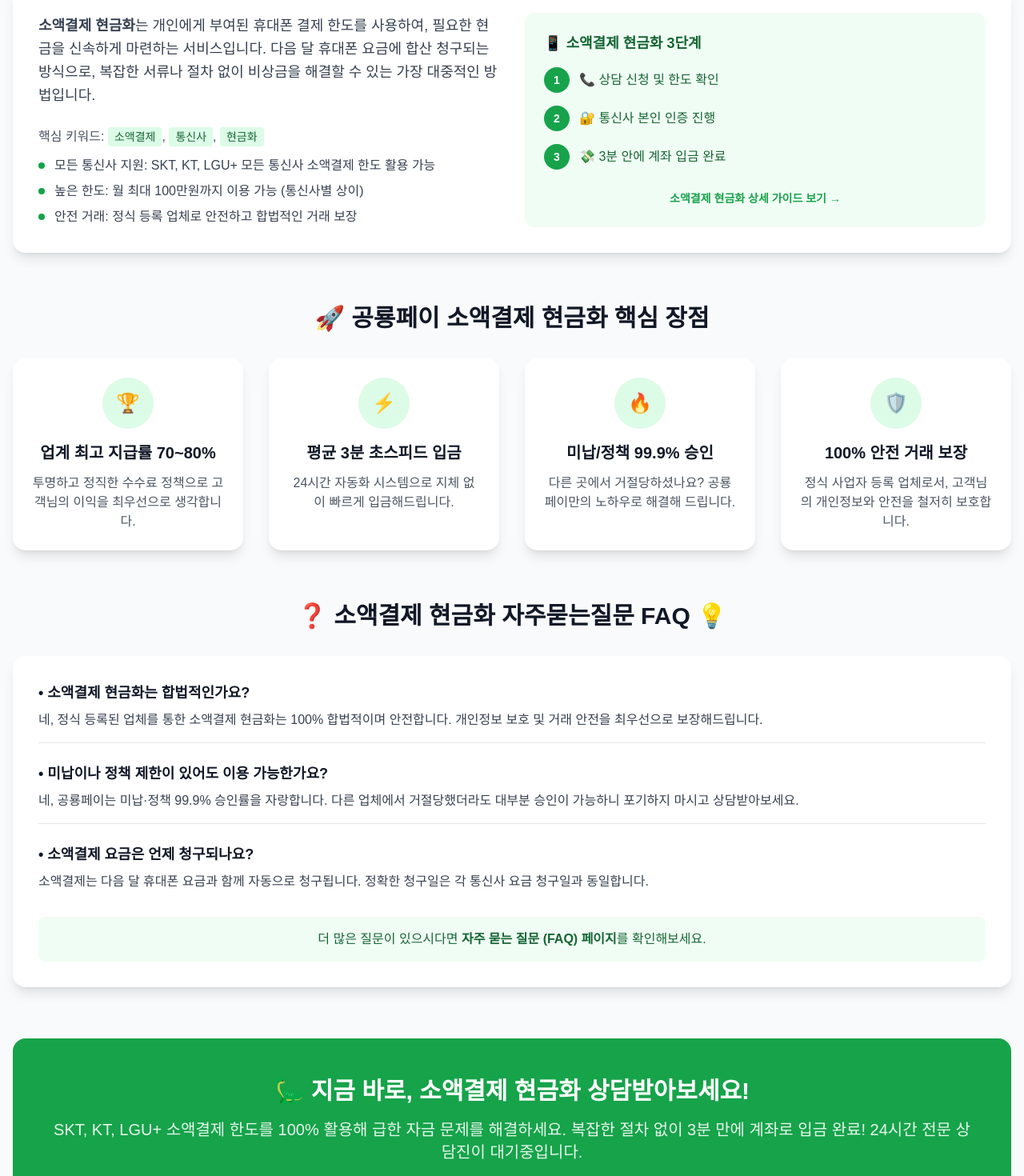
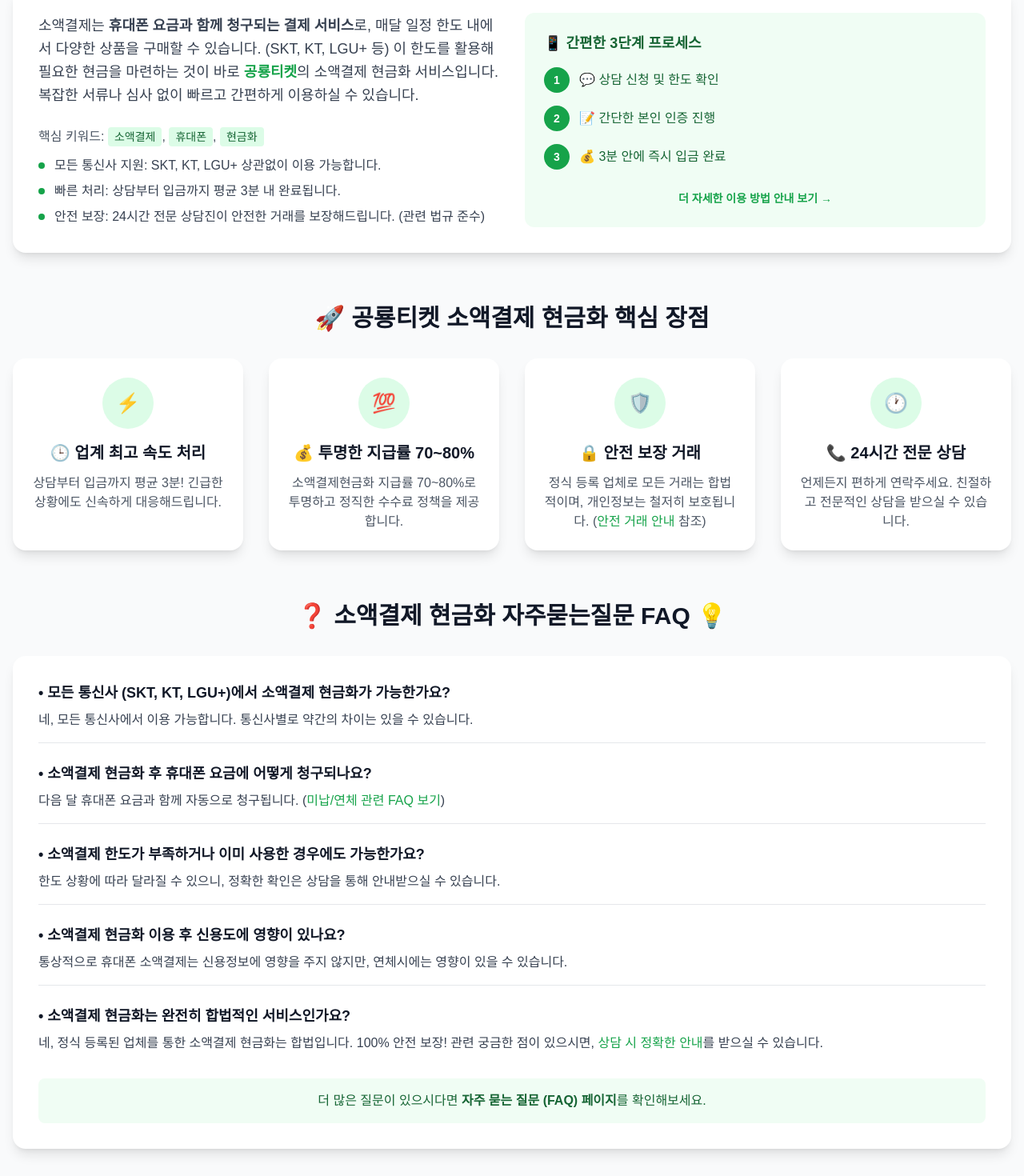
Before and after one commit to GR0790/gongryong-pay, a React (Vite) app: page /services/micropayment in a window 1280 px wide. Shown: the part 600-2070 px from the top of the page at 80% size. Built offline with nearby package versions, Linux system fonts and the light colour scheme.

Commit message:
Update MicropaymentService.tsx

```diff
--- a/src/pages/MicropaymentService.tsx
+++ b/src/pages/MicropaymentService.tsx
@@ -8,11 +8,11 @@ const MicropaymentService: React.FC = () => {
       <section className="bg-gradient-to-br from-green-50 to-green-100 py-12 md:py-20">
         <div className="container mx-auto px-4 text-center">
           <h1 className="text-3xl md:text-4xl lg:text-5xl font-bold text-gray-900 mb-6 leading-tight">
-            소액결제 현금화
+            소액결제 현금화: 휴대폰만으로 초스피드 입금 | 공룡티켓
           </h1>
           <p className="text-lg md:text-xl text-gray-600 mb-8 max-w-3xl mx-auto leading-relaxed">
-            SKT, KT, LGU+ 모든 통신사 소액결제 한도를 즉시 현금으로! 업계 최고
-            지급률, 3분 입금을 경험하세요.
+            휴대폰만 OK! 누구나 3분 안에 비상금 해결. SKT, KT, LGU+ 모든 통신사
+            소액결제 한도를 안전하고 빠르게 현금화해드립니다.
           </p>
           <Link
             to="/contact"
@@ -23,7 +23,7 @@ const MicropaymentService: React.FC = () => {
               alt=""
               className="mr-2 w-5 md:w-6 h-5 md:h-6"
             />
-            소액결제 즉시 상담
+            3분 완성! 즉시 상담
           </Link>
         </div>
       </section>
@@ -38,10 +38,18 @@ const MicropaymentService: React.FC = () => {
             <div className="grid grid-cols-1 md:grid-cols-2 gap-8 items-center">
               <div>
                 <p className="text-gray-700 text-lg leading-relaxed mb-6">
-                  <strong>소액결제 현금화</strong>는 개인에게 부여된 휴대폰 결제
-                  한도를 사용하여, 필요한 현금을 신속하게 마련하는 서비스입니다.
-                  다음 달 휴대폰 요금에 합산 청구되는 방식으로, 복잡한 서류나 절차
-                  없이 비상금을 해결할 수 있는 가장 대중적인 방법입니다.
+                  소액결제는{" "}
+                  <strong>휴대폰 요금과 함께 청구되는 결제 서비스</strong>로,
+                  매달 일정 한도 내에서 다양한 상품을 구매할 수 있습니다. (SKT,
+                  KT, LGU+ 등) 이 한도를 활용해 필요한 현금을 마련하는 것이 바로{" "}
+                  <Link
+                    to="/"
+                    className="text-green-600 hover:text-green-700 font-semibold"
+                  >
+                    공룡티켓
+                  </Link>
+                  의 소액결제 현금화 서비스입니다. 복잡한 서류나 심사 없이
+                  빠르고 간편하게 이용하실 수 있습니다.
                 </p>
 
                 <div className="space-y-3">
@@ -52,7 +60,7 @@ const MicropaymentService: React.FC = () => {
                     </span>
                     ,{" "}
                     <span className="bg-green-100 text-green-800 px-2 py-1 rounded text-sm">
-                      통신사
+                      휴대폰
                     </span>
                     ,{" "}
                     <span className="bg-green-100 text-green-800 px-2 py-1 rounded text-sm">
@@ -63,23 +71,23 @@ const MicropaymentService: React.FC = () => {
                   <ul className="space-y-2 text-gray-700">
                     <li className="flex items-center">
                       <span className="w-2 h-2 bg-green-600 rounded-full mr-3" />
-                      모든 통신사 지원: SKT, KT, LGU+ 모든 통신사 소액결제 한도
-                      활용 가능
+                      모든 통신사 지원: SKT, KT, LGU+ 상관없이 이용 가능합니다.
                     </li>
                     <li className="flex items-center">
                       <span className="w-2 h-2 bg-green-600 rounded-full mr-3" />
-                      높은 한도: 월 최대 100만원까지 이용 가능 (통신사별 상이)
+                      빠른 처리: 상담부터 입금까지 평균 3분 내 완료됩니다.
                     </li>
                     <li className="flex items-center">
                       <span className="w-2 h-2 bg-green-600 rounded-full mr-3" />
-                      안전 거래: 정식 등록 업체로 안전하고 합법적인 거래 보장
+                      안전 보장: 24시간 전문 상담진이 안전한 거래를
+                      보장해드립니다. (관련 법규 준수)
                     </li>
                   </ul>
                 </div>
               </div>
               <div className="bg-green-50 rounded-xl p-6">
                 <h4 className="font-bold text-green-800 mb-4 text-lg">
-                  📱 소액결제 현금화 3단계
+                  📱 간편한 3단계 프로세스
                 </h4>
                 <div className="space-y-4">
                   <div className="flex items-center">
@@ -87,7 +95,7 @@ const MicropaymentService: React.FC = () => {
                       1
                     </div>
                     <span className="text-green-800 font-medium">
-                      📞 상담 신청 및 한도 확인
+                      💬 상담 신청 및 한도 확인
                     </span>
                   </div>
                   <div className="flex items-center">
@@ -95,7 +103,7 @@ const MicropaymentService: React.FC = () => {
                       2
                     </div>
                     <span className="text-green-800 font-medium">
-                      🔐 통신사 본인 인증 진행
+                      📝 간단한 본인 인증 진행
                     </span>
                   </div>
                   <div className="flex items-center">
@@ -103,7 +111,7 @@ const MicropaymentService: React.FC = () => {
                       3
                     </div>
                     <span className="text-green-800 font-medium">
-                      💸 3분 안에 계좌 입금 완료
+                      💰 3분 안에 즉시 입금 완료
                     </span>
                   </div>
                 </div>
@@ -112,7 +120,7 @@ const MicropaymentService: React.FC = () => {
                     to="/how-to-use"
                     className="text-green-600 hover:text-green-700 font-semibold text-sm"
                   >
-                    소액결제 현금화 상세 가이드 보기 →
+                    더 자세한 이용 방법 안내 보기 →
                   </Link>
                 </div>
               </div>
@@ -123,54 +131,65 @@ const MicropaymentService: React.FC = () => {
         {/* Service Features */}
         <section className="mb-16">
           <h2 className="text-2xl md:text-3xl font-bold text-gray-900 mb-8 text-center">
-            🚀 공룡페이 소액결제 현금화 핵심 장점
+            🚀 공룡티켓 소액결제 현금화 핵심 장점
           </h2>
           <div className="grid grid-cols-1 md:grid-cols-2 lg:grid-cols-4 gap-8">
-            <div className="bg-white rounded-2xl shadow-lg p-6 text-center hover:shadow-xl transition-shadow">
-              <div className="w-16 h-16 bg-green-100 rounded-full flex items-center justify-center mx-auto mb-4">
-                <span className="text-2xl">🏆</span>
-              </div>
-              <h3 className="text-xl font-bold text-gray-900 mb-3">
-                업계 최고 지급률 70~80%
-              </h3>
-              <p className="text-gray-600">
-                투명하고 정직한 수수료 정책으로 고객님의 이익을 최우선으로
-                생각합니다.
-              </p>
-            </div>
             <div className="bg-white rounded-2xl shadow-lg p-6 text-center hover:shadow-xl transition-shadow">
               <div className="w-16 h-16 bg-green-100 rounded-full flex items-center justify-center mx-auto mb-4">
                 <span className="text-2xl">⚡</span>
               </div>
               <h3 className="text-xl font-bold text-gray-900 mb-3">
-                평균 3분 초스피드 입금
+                🕒 업계 최고 속도 처리
               </h3>
               <p className="text-gray-600">
-                24시간 자동화 시스템으로 지체 없이 빠르게 입금해드립니다.
+                상담부터 입금까지 평균 3분! 긴급한 상황에도 신속하게
+                대응해드립니다.
               </p>
             </div>
+
             <div className="bg-white rounded-2xl shadow-lg p-6 text-center hover:shadow-xl transition-shadow">
               <div className="w-16 h-16 bg-green-100 rounded-full flex items-center justify-center mx-auto mb-4">
-                <span className="text-2xl">🔥</span>
+                <span className="text-2xl">💯</span>
               </div>
               <h3 className="text-xl font-bold text-gray-900 mb-3">
-                미납/정책 99.9% 승인
+                💰 투명한 지급률 70~80%
               </h3>
               <p className="text-gray-600">
-                다른 곳에서 거절당하셨나요? 공룡페이만의 노하우로 해결해
-                드립니다.
+                소액결제현금화 지급률 70~80%로 투명하고 정직한 수수료 정책을
+                제공합니다.
               </p>
             </div>
+
             <div className="bg-white rounded-2xl shadow-lg p-6 text-center hover:shadow-xl transition-shadow">
               <div className="w-16 h-16 bg-green-100 rounded-full flex items-center justify-center mx-auto mb-4">
                 <span className="text-2xl">🛡️</span>
               </div>
               <h3 className="text-xl font-bold text-gray-900 mb-3">
-                100% 안전 거래 보장
+                🔒 안전 보장 거래
               </h3>
               <p className="text-gray-600">
-                정식 사업자 등록 업체로서, 고객님의 개인정보와 안전을 철저히
-                보호합니다.
+                정식 등록 업체로 모든 거래는 합법적이며, 개인정보는 철저히
+                보호됩니다. (
+                <Link
+                  to="/safety"
+                  className="text-green-600 hover:text-green-700"
+                >
+                  안전 거래 안내
+                </Link>{" "}
+                참조)
+              </p>
+            </div>
+
+            <div className="bg-white rounded-2xl shadow-lg p-6 text-center hover:shadow-xl transition-shadow">
+              <div className="w-16 h-16 bg-green-100 rounded-full flex items-center justify-center mx-auto mb-4">
+                <span className="text-2xl">🕐</span>
+              </div>
+              <h3 className="text-xl font-bold text-gray-900 mb-3">
+                📞 24시간 전문 상담
+              </h3>
+              <p className="text-gray-600">
+                언제든지 편하게 연락주세요. 친절하고 전문적인 상담을 받으실 수
+                있습니다.
               </p>
             </div>
           </div>
@@ -185,33 +204,66 @@ const MicropaymentService: React.FC = () => {
             <div className="space-y-6">
               <div className="border-b border-gray-200 pb-4">
                 <h4 className="text-lg font-bold text-gray-900 mb-2">
-                  • 소액결제 현금화는 합법적인가요?
+                  • 모든 통신사 (SKT, KT, LGU+)에서 소액결제 현금화가
+                  가능한가요?
                 </h4>
                 <p className="text-gray-700">
-                  네, 정식 등록된 업체를 통한 소액결제 현금화는 100%
-                  합법적이며 안전합니다. 개인정보 보호 및 거래 안전을 최우선으로
-                  보장해드립니다.
+                  네, 모든 통신사에서 이용 가능합니다. 통신사별로 약간의 차이는
+                  있을 수 있습니다.
                 </p>
               </div>
 
               <div className="border-b border-gray-200 pb-4">
                 <h4 className="text-lg font-bold text-gray-900 mb-2">
-                  • 미납이나 정책 제한이 있어도 이용 가능한가요?
+                  • 소액결제 현금화 후 휴대폰 요금에 어떻게 청구되나요?
                 </h4>
                 <p className="text-gray-700">
-                  네, 공룡페이는 미납·정책 99.9% 승인률을 자랑합니다. 다른
-                  업체에서 거절당했더라도 대부분 승인이 가능하니 포기하지 마시고
-                  상담받아보세요.
+                  다음 달 휴대폰 요금과 함께 자동으로 청구됩니다. (
+                  <Link
+                    to="/faq#faq-미납연체"
+                    className="text-green-600 hover:text-green-700"
+                  >
+                    미납/연체 관련 FAQ 보기
+                  </Link>
+                  )
+                </p>
+              </div>
+
+              <div className="border-b border-gray-200 pb-4">
+                <h4 className="text-lg font-bold text-gray-900 mb-2">
+                  • 소액결제 한도가 부족하거나 이미 사용한 경우에도 가능한가요?
+                </h4>
+                <p className="text-gray-700">
+                  한도 상황에 따라 달라질 수 있으니, 정확한 확인은 상담을 통해
+                  안내받으실 수 있습니다.
+                </p>
+              </div>
+
+              <div className="border-b border-gray-200 pb-4">
+                <h4 className="text-lg font-bold text-gray-900 mb-2">
+                  • 소액결제 현금화 이용 후 신용도에 영향이 있나요?
+                </h4>
+                <p className="text-gray-700">
+                  통상적으로 휴대폰 소액결제는 신용정보에 영향을 주지 않지만,
+                  연체시에는 영향이 있을 수 있습니다.
                 </p>
               </div>
 
               <div>
                 <h4 className="text-lg font-bold text-gray-900 mb-2">
-                  • 소액결제 요금은 언제 청구되나요?
+                  • <strong>소액결제 현금화는 완전히 합법적인 서비스</strong>
+                  인가요?
                 </h4>
                 <p className="text-gray-700">
-                  소액결제는 다음 달 휴대폰 요금과 함께 자동으로 청구됩니다.
-                  정확한 청구일은 각 통신사 요금 청구일과 동일합니다.
+                  네, 정식 등록된 업체를 통한 소액결제 현금화는 합법입니다. 100%
+                  안전 보장! 관련 궁금한 점이 있으시면,{" "}
+                  <Link
+                    to="/contact"
+                    className="text-green-600 hover:text-green-700"
+                  >
+                    상담 시 정확한 안내
+                  </Link>
+                  를 받으실 수 있습니다.
                 </p>
               </div>
             </div>
@@ -235,15 +287,15 @@ const MicropaymentService: React.FC = () => {
               🦕 지금 바로, 소액결제 현금화 상담받아보세요!
             </h2>
             <p className="text-lg md:text-xl mb-8 opacity-90">
-              SKT, KT, LGU+ 소액결제 한도를 100% 활용해 급한 자금 문제를
-              해결하세요. 복잡한 절차 없이 3분 만에 계좌로 입금 완료! 24시간
-              전문 상담진이 대기중입니다.
+              급한 비상금이 필요한 상황? 복잡한 절차는 NO! 공룡티켓에서 소액결제
+              현금화로 신속하게 해결하세요.24시간 언제든 상담 가능하며, 안전한
+              거래를 약속드립니다.
             </p>
             <Link
               to="/contact"
               className="inline-block bg-white text-green-600 px-8 py-3 rounded-lg font-semibold hover:bg-gray-100 transition-colors mr-4"
             >
-              소액결제 현금화 즉시 상담
+              24시간 소액결제 상담 바로가기
             </Link>
           </div>
         </section>
```
